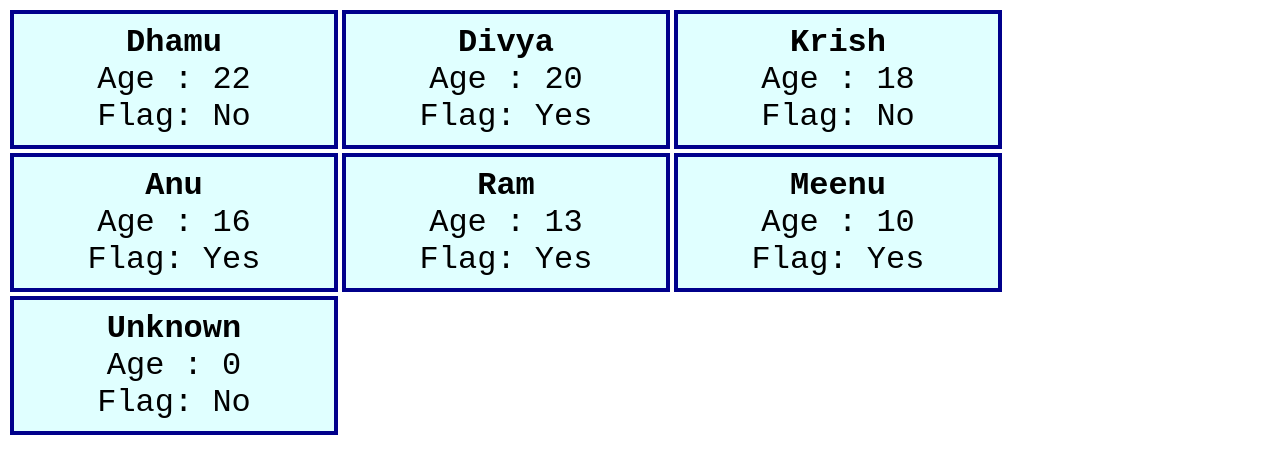
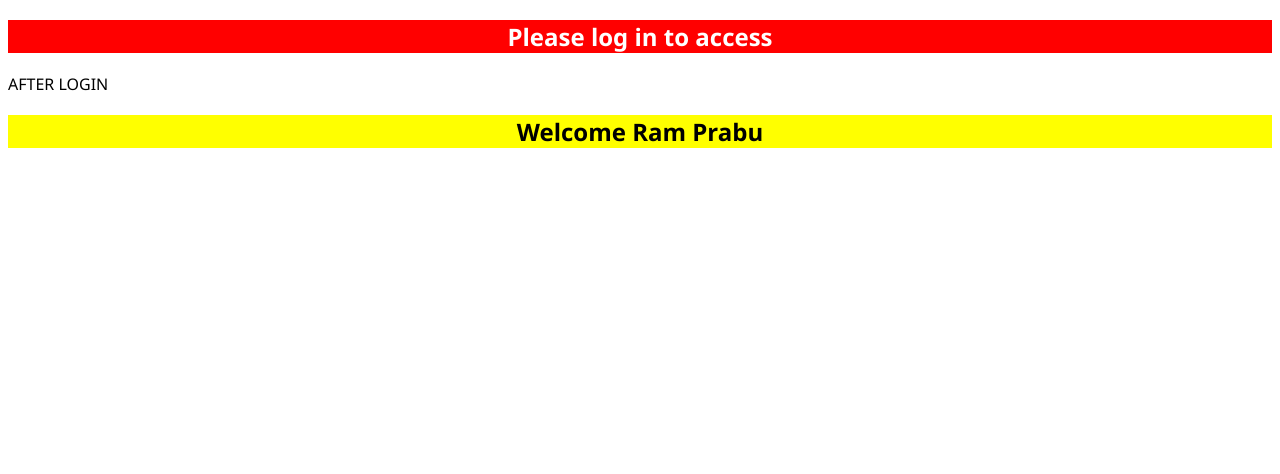
Before and after one commit to KamSofts/react-course, a React (Vite) app in the folder client/: page / in a window 1280 px wide. Shown: the top 474 px of the page. Built offline with nearby package versions, Linux system fonts and the light colour scheme.

Commit message:
Course 05 Conditional rendering

```diff
--- a/client/src/App.jsx
+++ b/client/src/App.jsx
@@ -2,7 +2,8 @@
 // import Card from "./card/Card"
 // import Button1 from "./button/Button1.jsx"
 // import Button2 from "./button/Button2.jsx"
-import Student from "./properties/Student.jsx"
+// import Student from "./properties/Student.jsx"
+import UserGreeting from "./conditional/UserGreeting.jsx"
 
 const App = () => {
     return (
@@ -10,15 +11,15 @@ const App = () => {
             {/* <Website /> */}
             {/* <Card /><Card /><Card /> */}
             {/* <Button1 /> <br /> <br /> <Button2 /> */}
-            <Student name="Dhamu" age={22} flag={false} />
+            {/* <Student name="Dhamu" age={22} flag={false} />
             <Student name="Divya" age={20} flag={true} />
             <Student name="Krish" age={18} flag={false} />
             <Student name="Anu" age={16} flag={true} />
             <Student name="Ram" age={13} flag={true} />
             <Student name="Meenu" age={10} flag={true} />
-            <Student />
+            <Student /> */}
+            <UserGreeting />AFTER LOGIN<UserGreeting isLoggedIn={true} username="Ram Prabu" />
         </>
-
     );
 }
 
--- /dev/null
+++ b/client/src/conditional/UserGreeting.jsx
@@ -0,0 +1,21 @@
+
+const UserGreeting = props => {
+
+    const username = props.username || 'Guest';
+    const isLoggedIn = props.isLoggedIn || false;
+
+    const welcomeGreet = <h2 style={{
+        backgroundColor: 'yellow',
+        textAlign: 'center'
+    }}>Welcome {username}</h2>
+
+    const loginGreet = <h2 style={{
+        backgroundColor: 'red',
+        textAlign: 'center',
+        color: 'white'
+    }}>Please log in to access</h2>
+
+    return (isLoggedIn ? welcomeGreet : loginGreet)
+}
+
+export default UserGreeting
```
Also changed, not shown: 1 other file (tests, documents, lock files or other folders).
